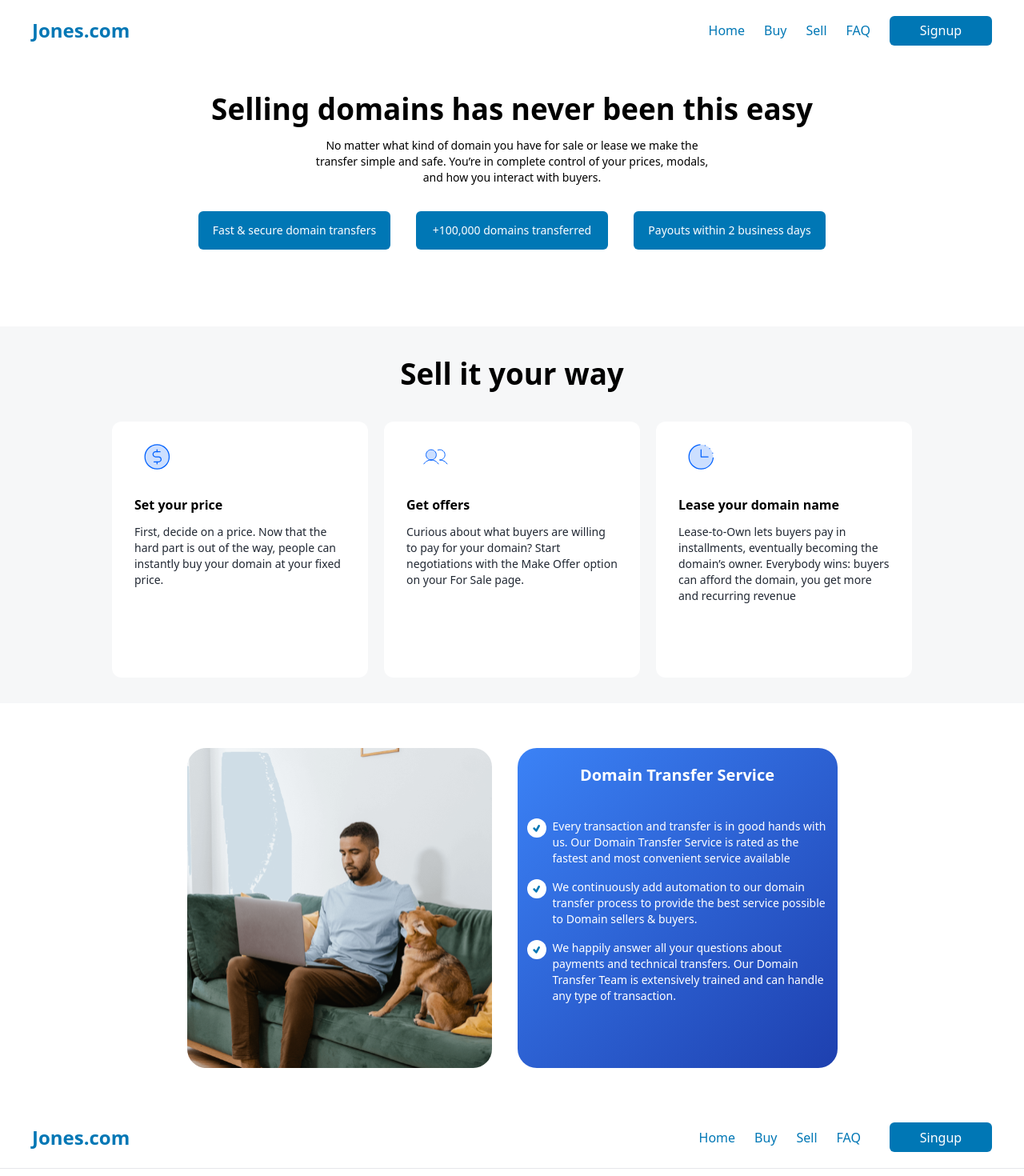
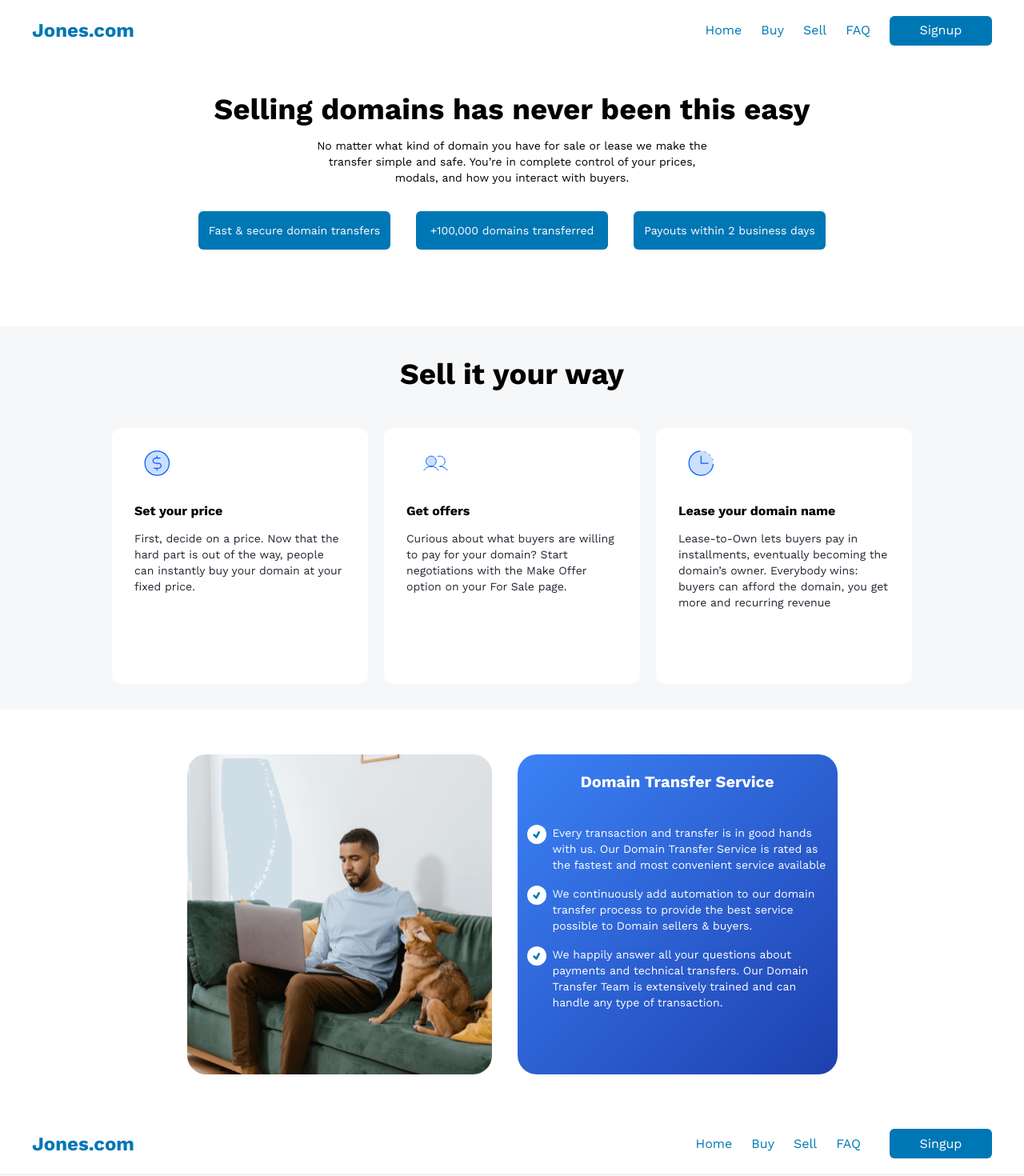
Before and after one commit to talha2224/Tech-Plus, a Next.js app: page /buy in a window 1280 px wide. Shown: the top 1470 px of the page at 80% size. Built offline with nearby package versions, Linux system fonts and the light colour scheme.

Commit message:
space issue resolved, hover added on link, font issue reoslved

```diff
--- a/app/buy/page.jsx
+++ b/app/buy/page.jsx
@@ -50,17 +50,17 @@ const page = () => {
         <h1 className='text-[2.3rem] font-semibold text-center'>Sell it your way</h1>
 
         <div className='flex justify-center items-center gap-x-5 mt-[2rem] flex-wrap'>
-          <div className='bg-white rounded-xl p-7 max-w-[20rem] min-w-[20rem] h-[20rem]'>
+          <div className='bg-white rounded-xl p-7 max-w-[20rem] min-w-[20rem] h-[20rem] mt-2'>
             <Image src={Card1} className='h-[2rem]' alt='card' />
             <h1 className='text-[1rem] font-semibold mt-[2rem]'>Set your price</h1>
             <p className='text-sm text-[#212833] mt-3'>First, decide on a price. Now that the hard part is out of the way, people can instantly buy your domain at your fixed price.</p>
           </div>
-          <div className='bg-white rounded-xl p-7 max-w-[20rem] min-w-[20rem] h-[20rem]'>
+          <div className='bg-white rounded-xl p-7 max-w-[20rem] min-w-[20rem] h-[20rem] mt-2'>
             <Image src={Card2} className='h-[2rem]' alt='card' />
             <h1 className='text-[1rem] font-semibold mt-[2rem]'>Get offers</h1>
             <p className='text-sm text-[#212833] mt-3'>Curious about what buyers are willing to pay for your domain? Start negotiations with the Make Offer option on your For Sale page. </p>
           </div>
-          <div className='bg-white rounded-xl p-7 max-w-[20rem] min-w-[20rem] h-[20rem]'>
+          <div className='bg-white rounded-xl p-7 max-w-[20rem] min-w-[20rem] h-[20rem] mt-2'>
             <Image src={Card3} className='h-[2rem]' alt='card' />
             <h1 className='text-[1rem] font-semibold mt-[2rem]'>Lease your domain name</h1>
             <p className='text-sm text-[#212833] mt-3'>Lease-to-Own lets buyers pay in installments, eventually becoming the domain’s owner. Everybody wins: buyers can afford the domain, you get more and recurring revenue</p>
--- a/app/globals.css
+++ b/app/globals.css
@@ -12,7 +12,7 @@ body{
   width:100vw;
   height: 100vh;
   overflow: auto;
-  font-family: var(--font-poppins), sans-serif;
+  font-family: var(--font-work-sans);
 }
 
 ::-webkit-scrollbar{
--- a/app/page.jsx
+++ b/app/page.jsx
@@ -89,7 +89,7 @@ export default function Home() {
 
       {/* CARDS  */}
 
-      <div className="sm:px-10 px-3 pb-10 z-50 mt-[-10rem]">
+      <div className="sm:px-10 px-3 pb-10 z-50 mt-[-15rem] sm:mt-[-10rem]">
 
         <div className="flex sm:justify-evenly items-center flex-wrap">
 
@@ -176,7 +176,7 @@ export default function Home() {
 
       <div style={{ backgroundImage: `url('/asessts/bg.png')` }} className="bg-no-repeat w-[100vw] bg-cover mt-[3rem] flex justify-center items-center flex-col">
 
-        <h1 className="text-center text-white font-medium text-[2rem] pt-16">3 easy steps to buy a domain</h1>
+        <h1 className="text-center text-white font-semibold text-[2rem] pt-16">3 Easy Steps To Buy A Domain</h1>
 
         <div className="flex- gap-x-6 w-[100%] flex justify-center items-end mt-[3rem] flex-wrap">
 
@@ -206,7 +206,7 @@ export default function Home() {
       {/* TESTIMONIALS  */}
 
       <div className="mt-[4rem] flex justify-center items-center flex-col relative">
-        <h1 className="text-[2rem] font-medium">What Our User Say</h1>
+        <h1 className="text-[2rem]">What Our User Say</h1>
         <p className="text-[#3a4270] mt-2 text-sm">Would you like to add your review? </p>
 
 
--- a/components/Footer.jsx
+++ b/components/Footer.jsx
@@ -1,3 +1,4 @@
+import Link from 'next/link'
 import React from 'react'
 import { FaFacebookSquare, FaTwitter } from 'react-icons/fa'
 import { FaInstagram, FaLinkedin } from 'react-icons/fa6'
@@ -5,18 +6,18 @@ import { GiHamburgerMenu } from 'react-icons/gi'
 
 const Footer = () => {
     return (
-        <div>
+        <div className='sm:block flex justify-center items-center flex-col'>
             <div className="py-5 px-10 flex justify-between items-center mt-[3rem]">
 
-                <div className="max-h-fit">
-                    <h1 className="text-[1.5rem] text-[#0077B5] font-bold max-h-fit">Jones.com</h1>
-                </div>
+                <Link href={"/"} className="">
+                    <h1 className="text-[1.5rem] text-[#0077B5] font-bold hover:border-b border-[#0077b5]">Jones.com</h1>
+                </Link>
 
                 <div className="hidden md:flex items-center gap-x-6 max-h-fit max-w-fit min-w-fit justify-end">
-                    <p className="text-[#0077B5] max-w-fit min-w-fit max-h-fit cursor-pointer">Home</p>
-                    <p className="text-[#0077B5] max-w-fit min-w-fit max-h-fit cursor-pointer">Buy</p>
-                    <p className="text-[#0077B5] max-w-fit min-w-fit max-h-fit cursor-pointer">Sell</p>
-                    <p className="text-[#0077B5] max-w-fit min-w-fit max-h-fit mr-3 cursor-pointer">FAQ</p>
+                    <Link href={"/"} className="text-[#0077B5] max-w-fit min-w-fit max-h-fit cursor-pointer hover:border-b border-[#0077b5]">Home</Link>
+                    <Link href={"/buy"} className="text-[#0077B5] max-w-fit min-w-fit max-h-fit cursor-pointer hover:border-b border-[#0077b5]">Buy</Link>
+                    <Link href={"/sell"} className="text-[#0077B5] max-w-fit min-w-fit max-h-fit cursor-pointer hover:border-b border-[#0077b5]">Sell</Link>
+                    <Link href={"/faq"} className="text-[#0077B5] max-w-fit min-w-fit max-h-fit mr-3 cursor-pointer hover:border-b border-[#0077b5]">FAQ</Link>
                     <button className="text-[#fff] bg-[#0077B5] w-[8rem] h-[2.3rem] rounded-md">Singup</button>
                 </div>
 
@@ -28,18 +29,18 @@ const Footer = () => {
 
             <div className="py-10 px-10 flex justify-between items-center mt-[0rem] border-t flex-wrap">
 
-                <p className="mt-2">© 2024 Jones.com</p>
+                <p className="mt-2 sm:text-start text-center  w-[100%] sm:w-fit">© 2024 Jones.com</p>
 
-                <p className="mt-2">Do Not Sell or Share My Personal Information</p>
+                <p className="mt-2 sm:text-start text-center">Do Not Sell or Share My Personal Information</p>
 
 
 
-                <div className="flex items-center gap-x-6 max-h-fit max-w-fit min-w-fit justify-end mt-2">
-                    <FaFacebookSquare />
+                <div className="flex items-center gap-x-6 max-h-fit min-w-[100%] sm:max-w-fit sm:min-w-fit justify-center sm:justify-end mt-2">
+                    <FaFacebookSquare className=' cursor-pointer hover:scale-150' />
 
-                    <FaLinkedin />
-                    <FaTwitter />
-                    <FaInstagram />
+                    <FaLinkedin className=' cursor-pointer hover:scale-150' />
+                    <FaTwitter className=' cursor-pointer hover:scale-150' />
+                    <FaInstagram className=' cursor-pointer hover:scale-150' />
                 </div>
 
 
--- a/components/Navbar.jsx
+++ b/components/Navbar.jsx
@@ -25,30 +25,17 @@ const Navbar = ({color = "#fff",btnBg = "#ffff",btnColor = "#0077B5",hamburgerCo
         <>
             {/* Navbar */}
             <div className="py-5 px-10 flex justify-between items-center max-h-fit">
-                <div>
-                    <h1 className={`text-[1.5rem] text-[${color}] font-bold`}>Jones.com</h1>
-                </div>
+                <Link href={"/"}>
+                    <h1 className={`text-[1.5rem] text-[${color}] font-bold hover:border-b ${btnColor!="#0077B5" && "hover:border-b-[#0077B5]"}`}>Jones.com</h1>
+                </Link>
 
                 {/* Links for Desktop */}
                 <div className="hidden md:flex items-center gap-x-6">
-                    <Link href={"/"} className={`text-[${color}] cursor-pointer`}>
-                        Home
-                    </Link>
-                    <Link href={"/buy"} className={`text-[${color}] cursor-pointer`}>
-                        Buy
-                    </Link>
-                    <Link href={"/sell"} className={`text-[${color}] cursor-pointer`}>
-                        Sell
-                    </Link>
-                    <Link href={"/faq"} className={`text-[${color}] cursor-pointer`}>
-                        FAQ
-                    </Link>
-                    <button
-                        style={{ backgroundColor: btnBg }}
-                        className={`text-[${btnColor}] w-[8rem] h-[2.3rem] rounded-md`}
-                    >
-                        Signup
-                    </button>
+                    <Link href={"/"} className={`text-[${color}] cursor-pointer hover:border-b ${btnColor!="#0077B5" && "hover:border-b-[#0077B5]"}`}>Home</Link>
+                    <Link href={"/buy"} className={`text-[${color}] cursor-pointer hover:border-b ${btnColor!="#0077B5" && "hover:border-b-[#0077B5]"}`}>Buy</Link>
+                    <Link href={"/sell"} className={`text-[${color}] cursor-pointer hover:border-b ${btnColor!="#0077B5" && "hover:border-b-[#0077B5]"}`}>Sell</Link>
+                    <Link href={"/faq"} className={`text-[${color}] cursor-pointer hover:border-b ${btnColor!="#0077B5" && "hover:border-b-[#0077B5]"}`}>FAQ</Link>
+                    <button style={{ backgroundColor: btnBg }} className={`text-[${btnColor}] w-[8rem] h-[2.3rem] rounded-md`}>Signup</button>
                 </div>
 
                 {/* Hamburger Icon for Mobile */}
@@ -59,35 +46,15 @@ const Navbar = ({color = "#fff",btnBg = "#ffff",btnColor = "#0077B5",hamburgerCo
             </div>
 
             {/* Overlay */}
-            {showNav && (
-                <div
-                    className="fixed inset-0 bg-black bg-opacity-50 z-40"
-                    onClick={() => setShowNav(false)}
-                ></div>
-            )}
+            {showNav && ( <div className="fixed inset-0 bg-black bg-opacity-50 z-40"onClick={() => setShowNav(false)}></div>)}
 
             {/* Sidebar */}
-            <div
-                ref={sidebarRef}
-                className={`fixed top-0 left-0 z-50 w-[12rem] h-full bg-[#07132D] px-5 transition-transform duration-300 ${showNav ? "translate-x-0" : "-translate-x-full"
-                    }`}
-            >
-                <h1 className="text-center text-white py-10 font-bold text-[1.2rem]">
-                    JONES.COM
-                </h1>
-
-                <Link href={"/"} className="text-[#fff] cursor-pointer block mb-2">
-                    Home
-                </Link>
-                <Link href={"/buy"} className="text-[#fff] cursor-pointer block mb-2">
-                    Buy
-                </Link>
-                <Link href={"/sell"} className="text-[#fff] cursor-pointer block mb-2">
-                    Sell
-                </Link>
-                <Link href={"/faq"} className="text-[#fff] cursor-pointer block mb-4">
-                    FAQ
-                </Link>
+            <div ref={sidebarRef} className={`fixed top-0 left-0 z-50 w-[12rem] h-full bg-[#07132D] px-5 transition-transform duration-300 ${showNav ? "translate-x-0" : "-translate-x-full"}`}>
+                <h1 className="text-center text-white py-10 font-bold text-[1.2rem]">JONES.COM</h1>
+                <Link href={"/"} className="text-[#fff] cursor-pointer block mb-2">Home</Link>
+                <Link href={"/buy"} className="text-[#fff] cursor-pointer block mb-2">Buy</Link>
+                <Link href={"/sell"} className="text-[#fff] cursor-pointer block mb-2">Sell</Link>
+                <Link href={"/faq"} className="text-[#fff] cursor-pointer block mb-4">FAQ</Link>
                 <button style={{ backgroundColor: "#0077B5" }} className={`button2 text-[${"#fff"}] w-full h-[2.3rem] rounded-md`}>Signup</button>
             </div>
         </>
```
